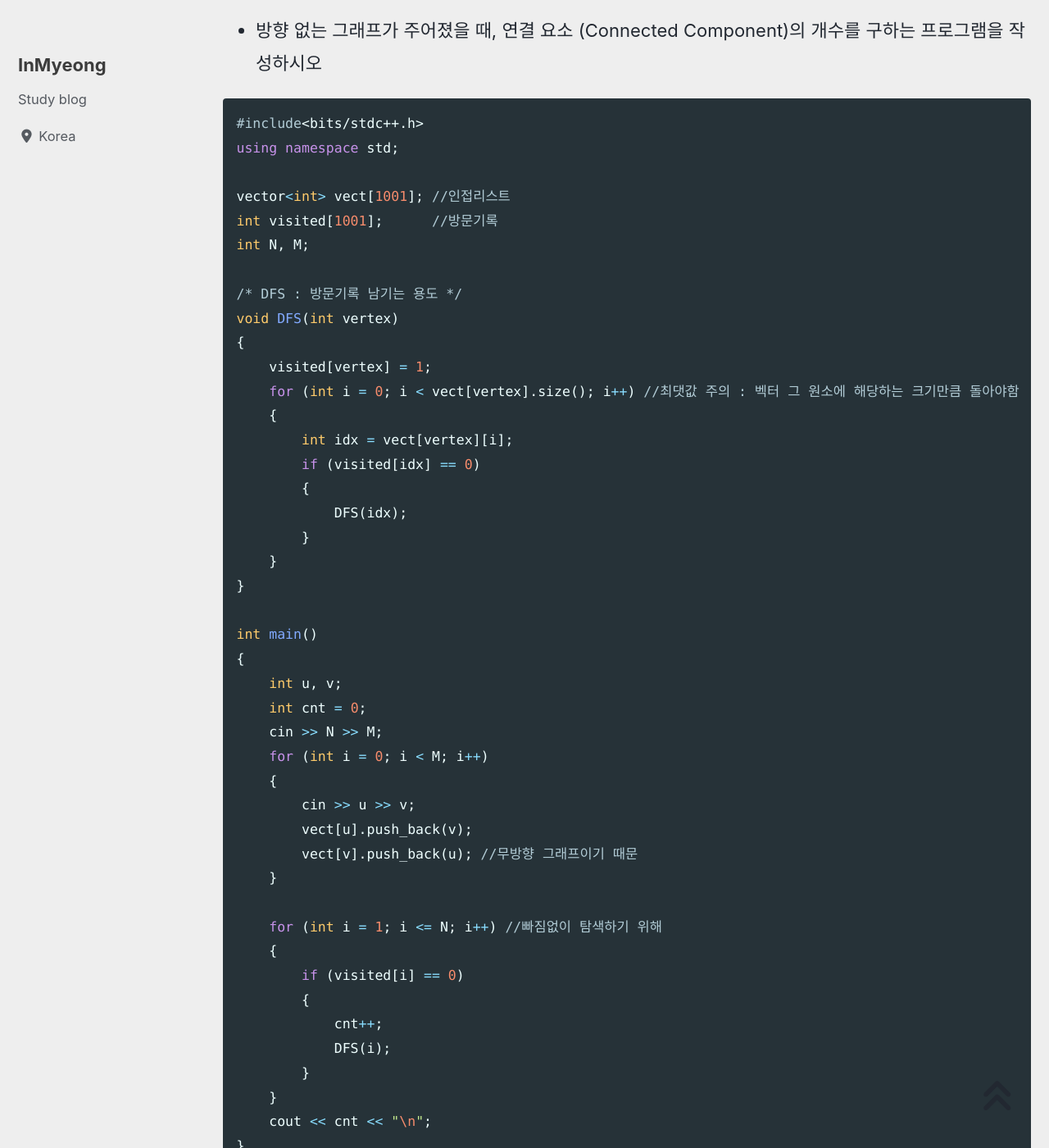
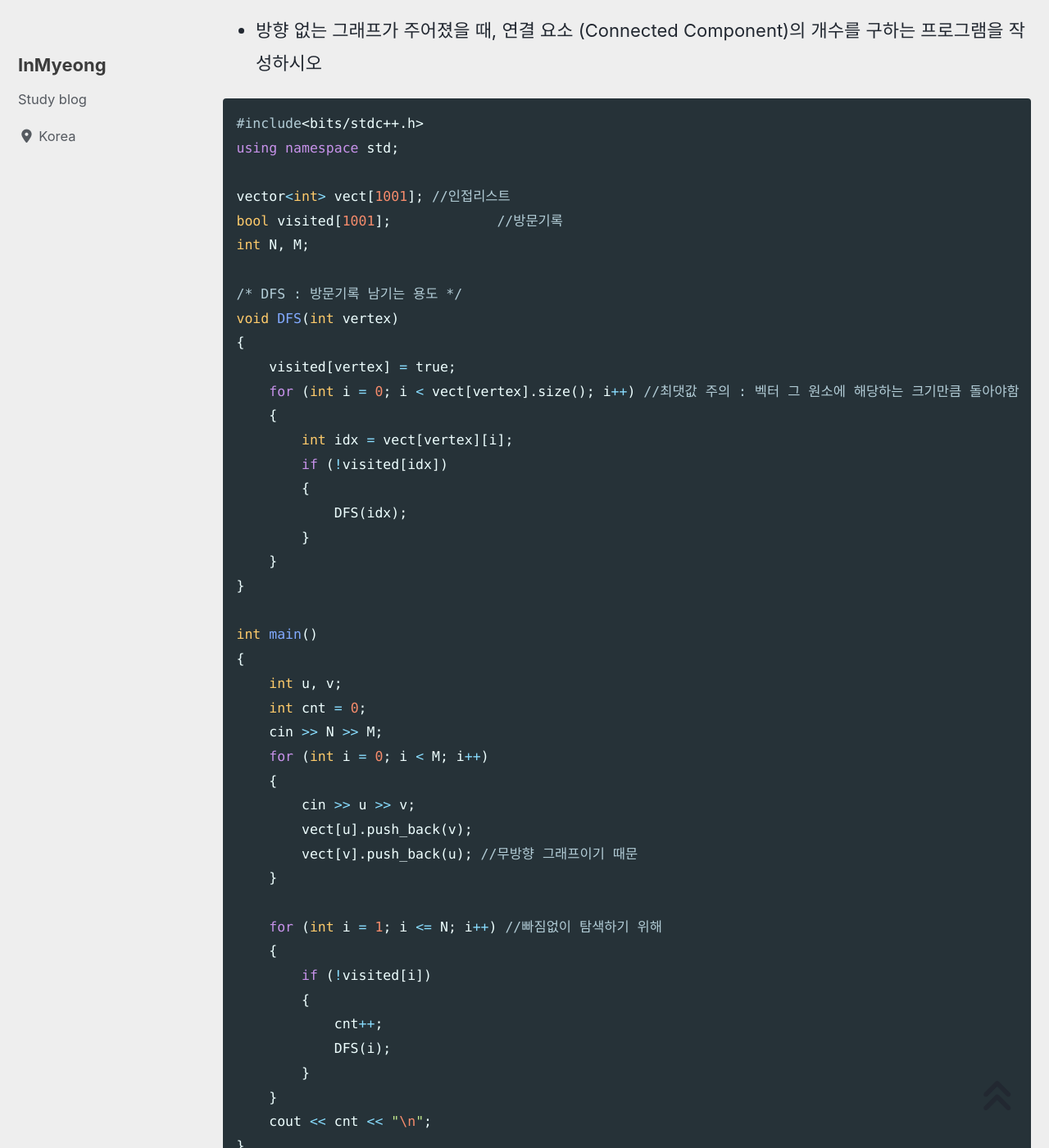
Before and after one commit to devMyeong/devMyeong.github.io, a Jekyll site: the page built from _posts/codingTest/2022-09-25-백준.md, in a window 1280 px wide and 1400 px high, scrolled down 50230 px. Shown: the whole window at 82% size. Built offline with Jekyll 4.4.1, drawn with Linux system fonts in a browser that asks for light colours; cached includes are drawn as plain includes; nearby versions of some CDN libraries; some web fonts are replaced; comment, search, counter and statistics services are not loaded.

Commit message:
Chore : 수정

```diff
--- a/_posts/codingTest/2022-09-25-백준.md
+++ b/_posts/codingTest/2022-09-25-백준.md
@@ -1536,18 +1536,18 @@ int main()
 #include<bits/stdc++.h>
 using namespace std;
 
-vector<int> vect[1001]; //인접리스트
-int visited[1001];      //방문기록
+vector<int> vect[1001];	//인접리스트
+bool visited[1001];		//방문기록
 int N, M;
 
 /* DFS : 방문기록 남기는 용도 */
 void DFS(int vertex)
 {
-    visited[vertex] = 1;
+    visited[vertex] = true;
     for (int i = 0; i < vect[vertex].size(); i++) //최댓값 주의 : 벡터 그 원소에 해당하는 크기만큼 돌아야함
     {
         int idx = vect[vertex][i];
-        if (visited[idx] == 0)
+        if (!visited[idx])
         {
             DFS(idx);
         }
@@ -1568,7 +1568,7 @@ int main()
 
     for (int i = 1; i <= N; i++) //빠짐없이 탐색하기 위해
     {
-        if (visited[i] == 0)
+        if (!visited[i])
         {
             cnt++;
             DFS(i);
```
